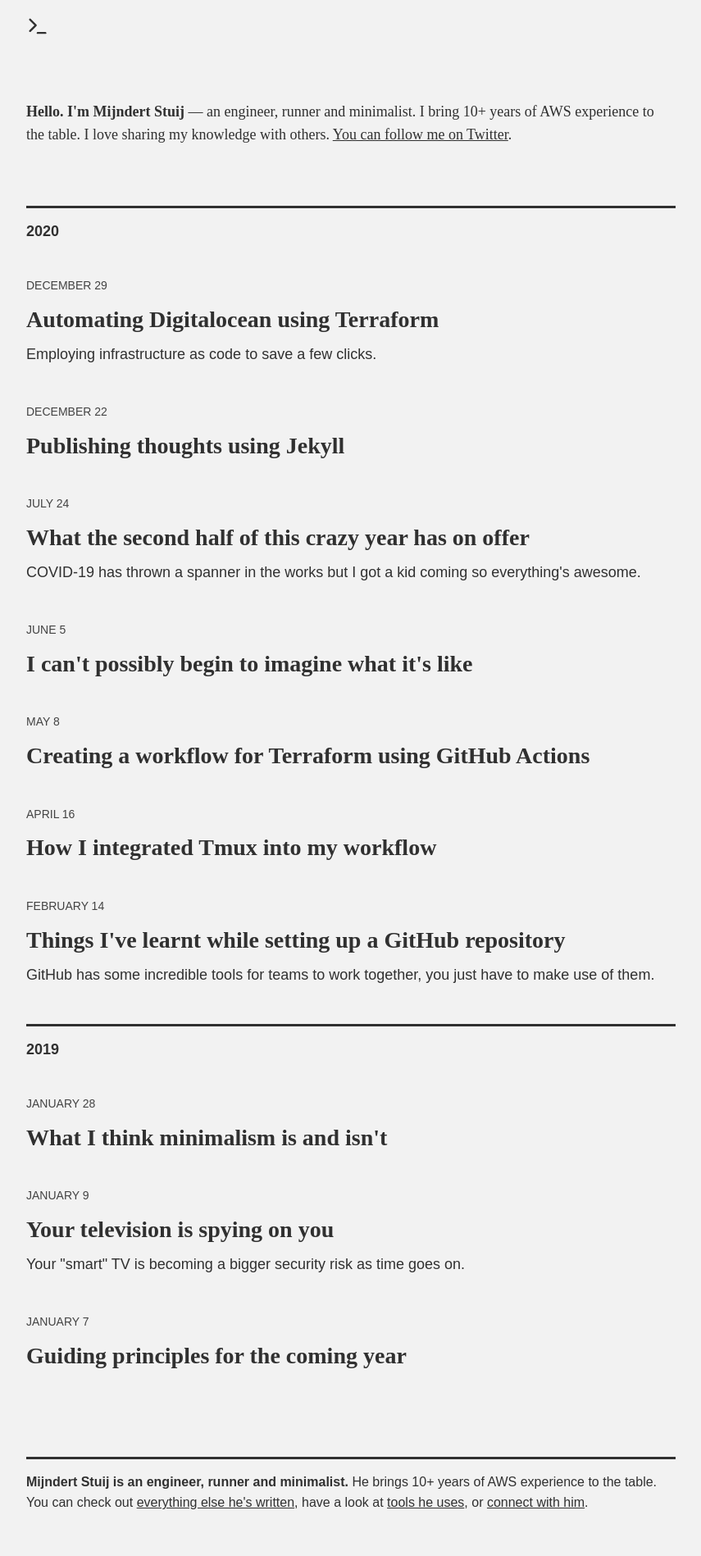
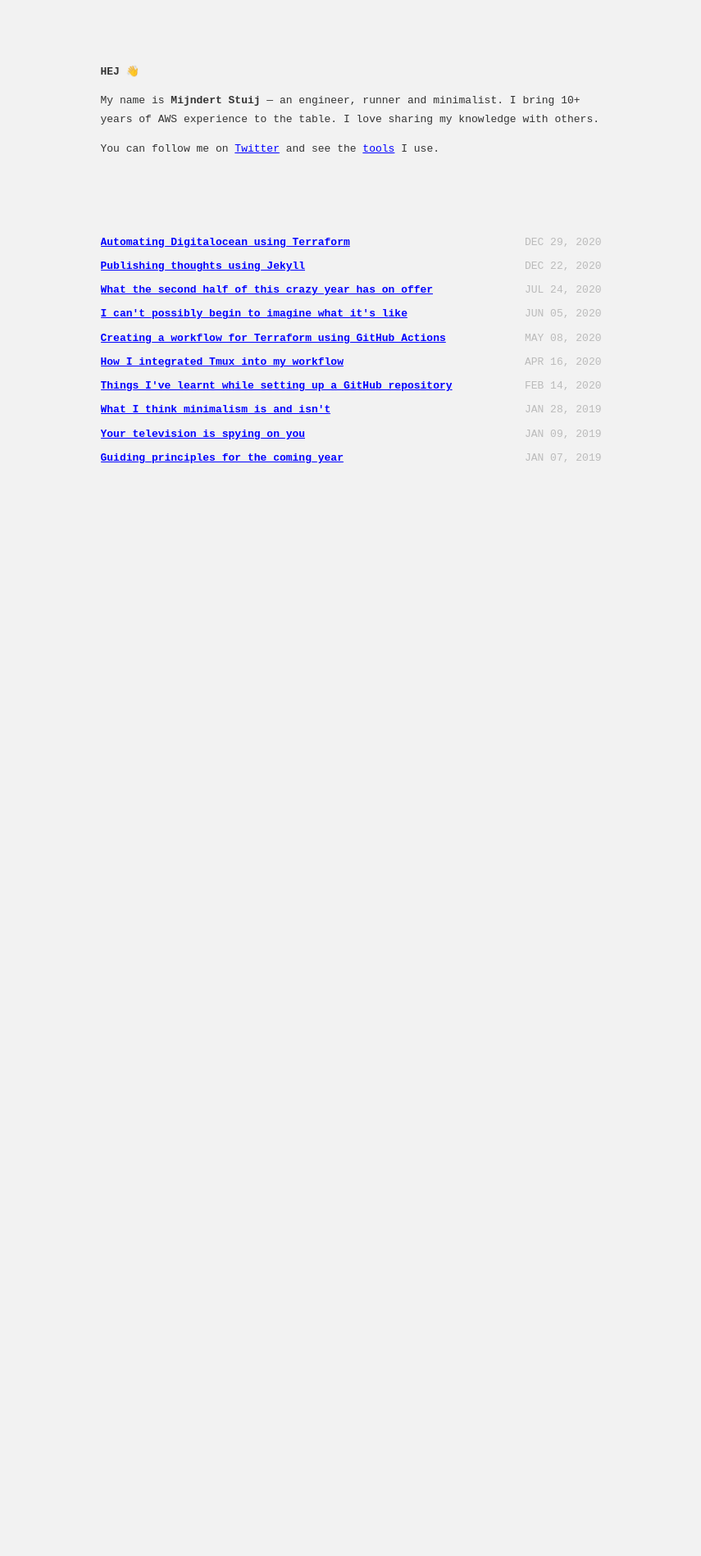
Before and after one commit to mijndert/website, a Jekyll site: the page built from index.html, in a window 1280 px wide. Shown: the whole page at 82% size, without its empty margins (212-1067 px from the left). Built offline with Jekyll 4.4.1, drawn with Linux system fonts in a browser that asks for light colours; some web fonts are replaced; after the commit the page ends 900 px from its top, so only the background shows below that.

Commit message:
2021 design (#7)
* WIP

* finished product

```diff
--- a/_includes/bio.html
+++ b/_includes/bio.html
@@ -1,10 +1,17 @@
 <section class="bio">
 
+	<h1>
+		Hej 👋
+	</h1>
+
 	<p>
-		<b>Hello. I'm Mijndert Stuij</b> &mdash; an engineer, runner and minimalist.
+		My name is <b>Mijndert Stuij</b> &mdash; an engineer, runner and minimalist.
 		I bring 10+ years of AWS experience to the table.
 		I love sharing my knowledge with others.
-		<a href="https://twitter.com/mijndert">You can follow me on Twitter</a>.
+	</p>
+
+	<p>
+		You can follow me on <a href="https://twitter.com/mijndert">Twitter</a> and see the <a href="{{ site.url }}/uses/">tools</a> I use.
 	</p>
 
 </section>
--- a/_includes/footer.html
+++ b/_includes/footer.html
@@ -1,9 +1,4 @@
 <footer class="footer">
-
-  <p>
-    <b>Mijndert Stuij is an engineer, runner and minimalist.</b>
-    He brings 10+ years of AWS experience to the table. You can check out <a href="{{ site.url}}/archive/">everything else he's written</a>, have a look at <a href="{{ site.url }}/uses/">tools he uses</a>, or <a href="{{ site.url}}/connect/"> connect with him</a>.
-  </p>
 
   {% capture styles %}
     {% include main.scss %}
@@ -32,74 +27,20 @@
     }
     /* latin-ext */
     @font-face {
-      font-family: 'IBM Plex Sans';
+      font-family: 'IBM Plex Mono';
       font-style: normal;
-      font-weight: 400;
+      font-weight: 700;
       font-display: swap;
-      src: url(https://fonts.gstatic.com/s/ibmplexsans/v8/zYXgKVElMYYaJe8bpLHnCwDKhd_eFaxOedfTDw.woff2) format('woff2');
+      src: url(https://fonts.gstatic.com/s/ibmplexmono/v6/-F6qfjptAgt5VM-kVkqdyU8n3pQPwl5FgsAXHNlYzg.woff2) format('woff2');
       unicode-range: U+0100-024F, U+0259, U+1E00-1EFF, U+2020, U+20A0-20AB, U+20AD-20CF, U+2113, U+2C60-2C7F, U+A720-A7FF;
     }
     /* latin */
     @font-face {
-      font-family: 'IBM Plex Sans';
-      font-style: normal;
-      font-weight: 400;
-      font-display: swap;
-      src: url(https://fonts.gstatic.com/s/ibmplexsans/v8/zYXgKVElMYYaJe8bpLHnCwDKhdHeFaxOedc.woff2) format('woff2');
-      unicode-range: U+0000-00FF, U+0131, U+0152-0153, U+02BB-02BC, U+02C6, U+02DA, U+02DC, U+2000-206F, U+2074, U+20AC, U+2122, U+2191, U+2193, U+2212, U+2215, U+FEFF, U+FFFD;
-    }
-    /* latin-ext */
-    @font-face {
-      font-family: 'IBM Plex Sans';
+      font-family: 'IBM Plex Mono';
       font-style: normal;
       font-weight: 700;
       font-display: swap;
-      src: url(https://fonts.gstatic.com/s/ibmplexsans/v8/zYX9KVElMYYaJe8bpLHnCwDKjWr7AI9sdP3pBmtF8A.woff2) format('woff2');
-      unicode-range: U+0100-024F, U+0259, U+1E00-1EFF, U+2020, U+20A0-20AB, U+20AD-20CF, U+2113, U+2C60-2C7F, U+A720-A7FF;
-    }
-    /* latin */
-    @font-face {
-      font-family: 'IBM Plex Sans';
-      font-style: normal;
-      font-weight: 700;
-      font-display: swap;
-      src: url(https://fonts.gstatic.com/s/ibmplexsans/v8/zYX9KVElMYYaJe8bpLHnCwDKjWr7AIFsdP3pBms.woff2) format('woff2');
-      unicode-range: U+0000-00FF, U+0131, U+0152-0153, U+02BB-02BC, U+02C6, U+02DA, U+02DC, U+2000-206F, U+2074, U+20AC, U+2122, U+2191, U+2193, U+2212, U+2215, U+FEFF, U+FFFD;
-    }
-    /* latin-ext */
-    @font-face {
-      font-family: 'IBM Plex Serif';
-      font-style: normal;
-      font-weight: 400;
-      font-display: swap;
-      src: url(https://fonts.gstatic.com/s/ibmplexserif/v9/jizDREVNn1dOx-zrZ2X3pZvkTiUR2zcZiVbJsNo.woff2) format('woff2');
-      unicode-range: U+0100-024F, U+0259, U+1E00-1EFF, U+2020, U+20A0-20AB, U+20AD-20CF, U+2113, U+2C60-2C7F, U+A720-A7FF;
-    }
-    /* latin */
-    @font-face {
-      font-family: 'IBM Plex Serif';
-      font-style: normal;
-      font-weight: 400;
-      font-display: swap;
-      src: url(https://fonts.gstatic.com/s/ibmplexserif/v9/jizDREVNn1dOx-zrZ2X3pZvkTiUf2zcZiVbJ.woff2) format('woff2');
-      unicode-range: U+0000-00FF, U+0131, U+0152-0153, U+02BB-02BC, U+02C6, U+02DA, U+02DC, U+2000-206F, U+2074, U+20AC, U+2122, U+2191, U+2193, U+2212, U+2215, U+FEFF, U+FFFD;
-    }
-    /* latin-ext */
-    @font-face {
-      font-family: 'IBM Plex Serif';
-      font-style: normal;
-      font-weight: 700;
-      font-display: swap;
-      src: url(https://fonts.gstatic.com/s/ibmplexserif/v9/jizAREVNn1dOx-zrZ2X3pZvkTi2k_iI6q1vjitOh3oc.woff2) format('woff2');
-      unicode-range: U+0100-024F, U+0259, U+1E00-1EFF, U+2020, U+20A0-20AB, U+20AD-20CF, U+2113, U+2C60-2C7F, U+A720-A7FF;
-    }
-    /* latin */
-    @font-face {
-      font-family: 'IBM Plex Serif';
-      font-style: normal;
-      font-weight: 700;
-      font-display: swap;
-      src: url(https://fonts.gstatic.com/s/ibmplexserif/v9/jizAREVNn1dOx-zrZ2X3pZvkTi2k_iI0q1vjitOh.woff2) format('woff2');
+      src: url(https://fonts.gstatic.com/s/ibmplexmono/v6/-F6qfjptAgt5VM-kVkqdyU8n3pQPwlBFgsAXHNk.woff2) format('woff2');
       unicode-range: U+0000-00FF, U+0131, U+0152-0153, U+02BB-02BC, U+02C6, U+02DA, U+02DC, U+2000-206F, U+2074, U+20AC, U+2122, U+2191, U+2193, U+2212, U+2215, U+FEFF, U+FFFD;
     }
   </style>
--- a/_includes/header.html
+++ b/_includes/header.html
@@ -1,6 +1,4 @@
 <header class="header">
-
-  <p class="meta">{{ page.date | date: "%B %e, %Y" | upcase }}</p>
 
   <h1>
 
@@ -11,4 +9,6 @@
 
   </h1>
 
+  <time>{{ page.date | date: "%b %d, %Y" | upcase }}</time>
+
 </header>
--- a/_includes/logo.html
+++ /dev/null
@@ -1,14 +0,0 @@
-<section class="logo">
-
-  <a href="/">
-
-    <svg xmlns="http://www.w3.org/2000/svg" width="28" height="28" viewBox="0 0 24 24" fill="none" stroke-width="2" stroke-linecap="round" stroke-linejoin="round" class="terminal" role="img" aria-labelledby="title desc">
-      <title id="title">Logo</title>
-      <desc id="desc">Will take you to the homepage</desc>
-      <polyline points="4 17 10 11 4 5"></polyline>
-      <line x1="12" y1="19" x2="20" y2="19"></line>
-    </svg>
-
-  </a>
-
-</section>
--- a/_layouts/default.html
+++ b/_layouts/default.html
@@ -6,9 +6,15 @@
 
   <body>
 
-    {% include logo.html %}
+    {% if page.url == "/" %}
+    {% else %}
+      <a href="/">back</a>
+    {% endif %}
 
-    {% include header.html %}
+    {% if page.url == "/" %}
+    {% else %}
+      {% include header.html %}
+    {% endif %}
 
     {% if page.url == "/" %}
         {% include bio.html %}
--- a/_sass/_theme.scss
+++ b/_sass/_theme.scss
@@ -2,29 +2,10 @@
 // Variables
 //
 
-$color: #303030;
+$color: #333;
 $background-color: #f2f2f2;
-$meta-color: #434343;
-$link-color: #303030;
-$link-color-hover: #434343;
 
-$color-dark: white;
-$background-color-dark: rgb(13, 17, 23);
-$meta-color-dark: lightgrey;
-$link-color-dark: white;
-$link-color-hover-dark: lightgrey;
-
-$font-family-sans: 'IBM Plex Sans', sans-serif;
-$font-family-serif: 'IBM Plex Serif', serif;
-$font-family-code: 'IBM Plex Mono', monospace;
-
-$font-size: 18px;
-$font-size-meta: 14px;
-$font-size-code: 16px;
-$font-size-h1: 40px;
-$font-size-h2: 32px;
-$font-size-h3: 28px;
-$font-size-h4: 24px;
+$font-family: 'IBM Plex Mono', monospace;
 
 //
 // Reset
@@ -42,30 +23,38 @@ $font-size-h4: 24px;
 html {
   height: 100%;
   max-height: 100%;
+  font-size: 13px;
 }
 
 body {
   background-color: $background-color;
   margin: 0 auto;
-  max-width: 44em;
+  display: flex;
+  flex-direction: column;
+  max-width: 47rem;
+  padding: 2.4rem 2rem;
   color: $color;
-  word-wrap: break-word;
-  font-size: $font-size;
-  font-family: $font-family-serif;
+  font-family: $font-family;
+  text-rendering: optimizeLegibility;
   font-kerning: normal;
   font-feature-settings: "kern", "liga", "clig", "calt";
+  line-height: 1.75;
 }
 
-h1 { font-size: $font-size-h1; }
-h2 { font-size: $font-size-h2;  }
-h3 { font-size: $font-size-h3; }
-h4 { font-size: $font-size-h4; }
-h2,h3,h4 {margin: 1.2em 0 1em 0;}
+h1,h2,h3 {
+  text-transform: uppercase;
+  font-weight: bold;
+  margin-top: 1.5rem;
+  font-size: 1rem;
+}
+
 
 p {
-  line-height: 1.55em;
-  margin: 0 0 1em 0;
-  font-family: $font-family-sans;
+  margin: 1rem 0;
+}
+
+a {
+  color: blue;
 }
 
 img {
@@ -74,205 +63,90 @@ img {
 }
 
 blockquote {
-  margin: 0 0 1em 2em;
+  // margin-left: 2rem;
+  padding-left: 1rem;
   font-style: italic;
+  border-left: 5px solid #ddd;
 }
 
-a {
-  color: $link-color;
-  line-height: .8rem;
-  padding: 0;
+time {
+  color: #bbb;
 }
 
-  a:hover {
-    color: $link-color-hover;
+//
+// .bio, .header
+//
+
+.bio, .header {
+  margin-top: 2rem;
+}
+
+//
+// .blog
+//
+
+.blog {
+  margin-top: 6rem;
+}
+
+  .blog ul {
+    list-style: none;
+    margin-bottom: 0.5rem;
   }
 
-ul {
-  margin: 0 0 1em 1em;
-}
+    .blog ul li {
+      display: flex;
+      align-items: center;
+      justify-content: space-between;
+      margin-bottom: 0.5rem;
+    }
 
-  ul li {
-    margin: 0.8em 0 0 0;
-    line-height: 1.75em;
-  }
+      .blog ul li a {
+        white-space: nowrap;
+        overflow: hidden;
+        text-overflow: ellipsis;
+        font-weight: bold;
+      }
+
+      .blog ul li time {
+        padding-left: 1rem;
+        white-space: nowrap;
+        font-variant-numeric: tabular-nums;
+      }
+
+//
+// .highlight
+//
 
 .highlight {
   display: block;
-  margin: 1em 0 1em 0;
+  margin: 1.5rem 0 1.5rem 0;
 }
 
   pre.highlight {
-    padding: 0.8em;
-    font-family: $font-family-code;
-    font-size: $font-size-code;
+    padding: 0.8rem;
     box-sizing: border-box;
     white-space: pre;
     overflow: auto;
   }
 
 //
-// .logo
-//
-
-.logo {
-  padding-top: 1em;
-  font-weight: bold;
-}
-
-  .logo .terminal {
-    stroke: $color;
-
-  }
-
-//
-// .bio
-//
-
-.bio {
-  margin: 4em 0 4em 0;
-}
-
-  .bio p {
-    font-family: $font-family-serif;
-  }
-
- .bio a {
-   text-decoration: underline;
- }
-
-//
-// .header
-//
-
-.header {
-  margin: 4em 0 1em 0;
-}
-
-.header p.meta {
-  color: $meta-color;
-  margin: 0 0 1em 0;
-  font-size: $font-size-meta;
-  font-family: $font-family-sans;
-}
-
-//
-// .thoughts
-//
-
-.thoughts ul {
-  list-style: none;
-  margin: 0;
-}
-
-  .thoughts ul li {
-    margin: 2.5em 0 2.5em 0;
-  }
-
-.thoughts h2 {
-  border-top: 3px solid $color;
-  font-family: $font-family-sans;
-  font-size: $font-size;
-  padding-top: 1em;
-}
-
-.thoughts p.meta {
-  color: $meta-color;
-  margin: 0 0 1em 0;
-  font-size: $font-size-meta;
-  font-family: $font-family-sans;
-}
-
-.thoughts h3 {
-  margin: .5em 0 .5em 0;
-  font-family: $font-family-serif;
-}
-
-  .thoughts h3 a {
-    text-decoration: none;
-  }
-
-.thoughts p.description {
-  font-family: $font-family-sans;
-}
-
-//
-// .post
-//
-
-.post .post-header img {
-  display: block;
-}
-
-//
-// .footer
-//
-
-.footer {
-  margin: 6em 0 4em 0;
-  padding-bottom: 2em;
-}
-
-  .footer p {
-    border-top: 3px solid $color;
-    font-family: $font-family-sans;
-    font-size: 16px;
-    padding-top: 1em;
-  }
-
-  .footer a {
-    text-decoration: underline;
-  }
-
-//
 // Mobile
 //
 
-@media only screen and (max-width: 600px) {
+// @media only screen and (max-width: 600px) {
 
-  body {
-    margin: 0 1em 0 1em;
-  }
-
-  .footer {
-    padding-bottom: 2em;
-  }
-
-}
+// }
 
 //
 // Dark mode
 //
 
-@media (prefers-color-scheme: dark) {
+// @media (prefers-color-scheme: dark) {
 
-  body {
-    background-color: $background-color-dark;
-    color: $color-dark;
-  }
+//   body {
+//     background-color: $background-color-dark;
+//     color: $color-dark;
+//   }
 
-  a {
-    color: $link-color-dark;
-  }
-
-    a:hover {
-      color: $link-color-hover-dark;
-    }
-
-  .logo .terminal {
-    stroke: $color-dark;
-  }
-
-  .header p.meta {
-    color: $meta-color-dark;
-  }
-
-  .thoughts h2 {
-    border-top: 3px solid $color-dark;
-  }
-
-  .thoughts p.meta {
-    color: $meta-color-dark;
-  }
-
-}
+// }
--- a/index.html
+++ b/index.html
@@ -2,20 +2,13 @@
 layout: default
 ---
 
-<section class="thoughts">
+<section class="blog">
 
-    {% for post in site.posts limit:10 %}
-      {% capture currentyear %}{{post.date | date: "%Y"}}{% endcapture %}
-      {% if currentyear != year %}
-        <h2>{{ currentyear }}</h2>
-        {% capture year %}{{currentyear}}{% endcapture %}
-      {% endif %}
-
+    {% for post in site.posts %}
       <ul>
         <li>
-          <p class="meta">{{ post.date | date: "%B %e" | upcase }}</p>
-          <h3><a href="{{ post.url }}">{{ post.title }}</a></h3>
-          <p class="description">{{ post.description }}</p>
+          <a href="{{ post.url }}">{{ post.title }}</a>
+          <time>{{ post.date | date: "%b %d, %Y" | upcase }}</time>
         </li>
       </ul>
     {% endfor %}
```
Also changed, not shown: _pages/archive.html (deleted, +0 -26 lines), _pages/connect.md (deleted, +0 -12 lines).
